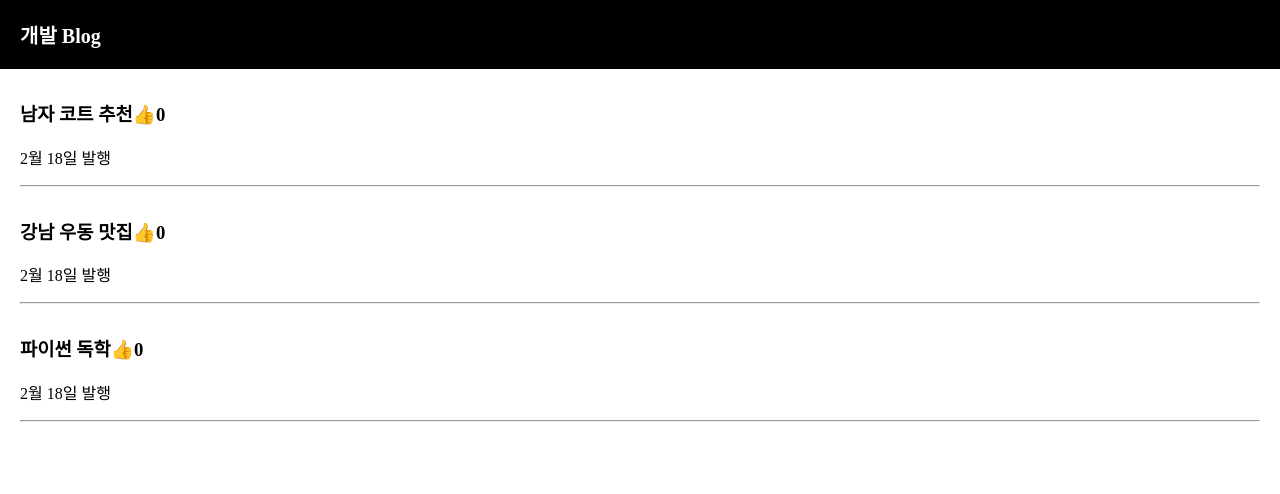
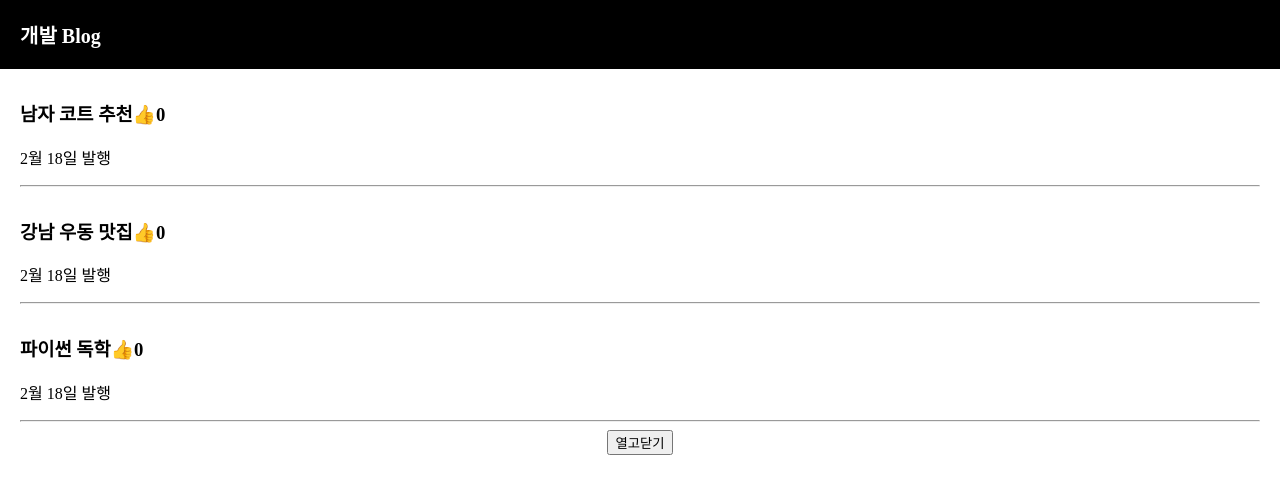
Before and after one commit to gunwoongPark/Learn-React, a React (Create React App) app in the folder coding-apple/: page / in a window 1280 px wide. Shown: the top 494 px of the page. Built offline with nearby package versions, Linux system fonts and the light colour scheme; a web font is replaced by a local one.

Commit message:
Props: When a child wants to use his or her parent's state, he has to speak and write.

```diff
--- a/coding-apple/src/App.js
+++ b/coding-apple/src/App.js
@@ -45,16 +45,24 @@ function App() {
         );
       })}
 
-      {modal ? <Modal /> : null}
+      <button
+        onClick={() => {
+          modal변경(!modal);
+        }}
+      >
+        열고닫기
+      </button>
+
+      {modal ? <Modal 글제목={글제목} /> : null}
     </div>
   );
 }
 
-function Modal() {
+function Modal(props) {
   return (
     <>
       <div className="modal">
-        <h2>제목</h2>
+        <h2>{props.글제목[1].글}</h2>
         <p>날짜</p>
         <p>상세내용</p>
       </div>
```
Also changed, not shown: 1 other file (tests, documents, lock files or other folders).
